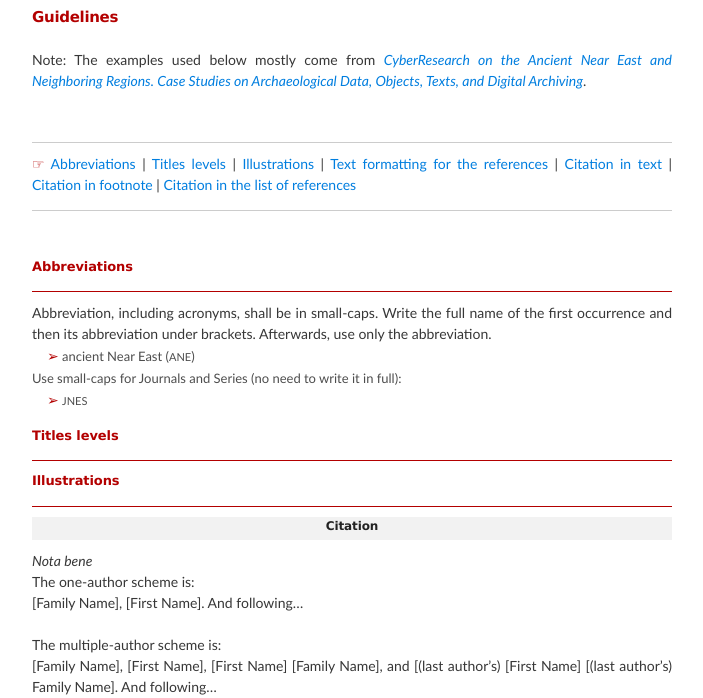
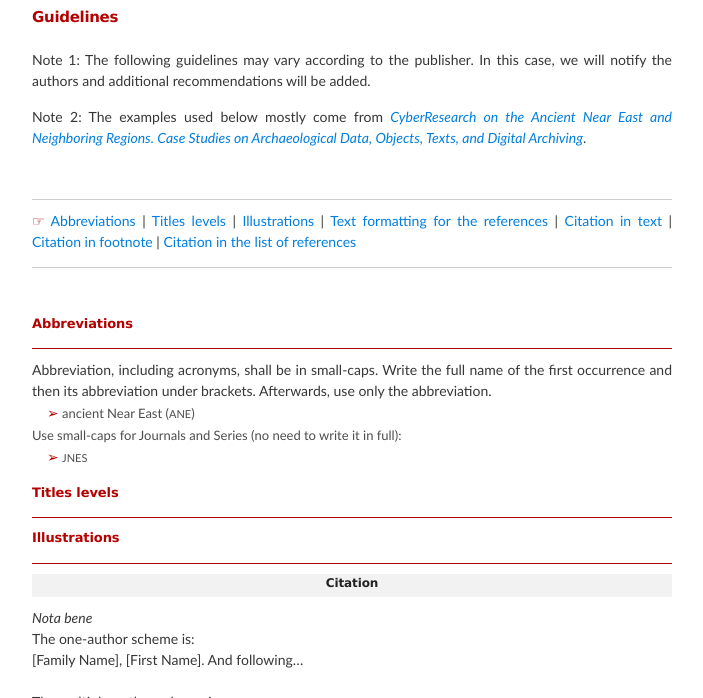
Before and after one commit to vbigot-juloux/ane-research-humanities, a Jekyll site: the page built from docs/Guidelines.md, in a window 1280 px wide and 900 px high, cut to the strip 202-900 px from the top of the window. Shown: the whole strip, without its empty margins (288-991 px from the left). Built offline with Jekyll 4.4.1, drawn with Linux system fonts in a browser that asks for light colours; the repository's description, which GitHub fills in, is left out.

Commit message:
Update Guidelines.md

```diff
--- a/docs/Guidelines.md
+++ b/docs/Guidelines.md
@@ -4,7 +4,8 @@ layout: default
 ---
 
 <h2 style="color:#b30000; font-size: 15px">Guidelines</h2>
-<p>Note: The examples used below mostly come from <em><a href="http://ane-research-humanities.science/docs/CyberResearch-vol1" target="_blank">CyberResearch on the Ancient Near East and Neighboring Regions. Case Studies on Archaeological Data, Objects, Texts, and Digital Archiving</a></em>.</p>
+<p>Note 1: The following guidelines may vary according to the publisher. In this case, we will notify the authors and additional recommendations will be added.</p>
+<p>Note 2: The examples used below mostly come from <em><a href="http://ane-research-humanities.science/docs/CyberResearch-vol1" target="_blank">CyberResearch on the Ancient Near East and Neighboring Regions. Case Studies on Archaeological Data, Objects, Texts, and Digital Archiving</a></em>.</p>
 <br >
 <hr style="height:0; margin:0; background:transparent; border-bottom:0.5px solid #cccccc;" />
 <span style="border: 0">
```
